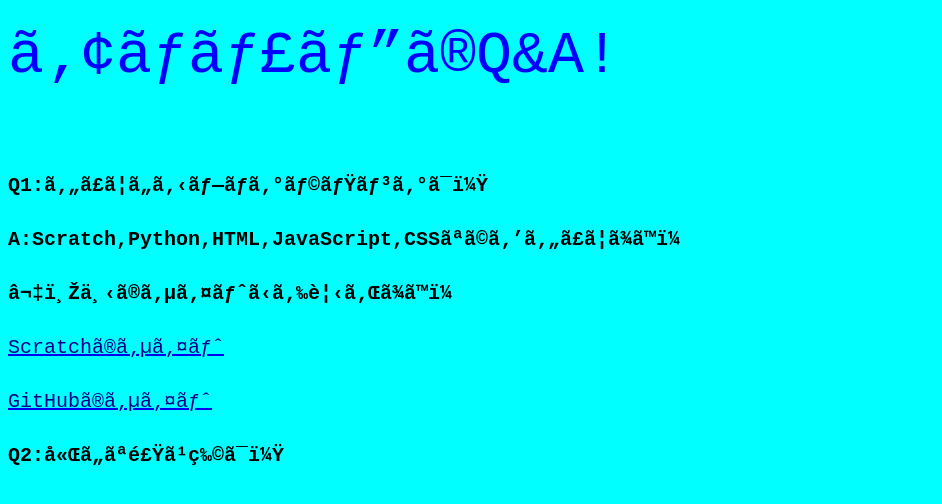
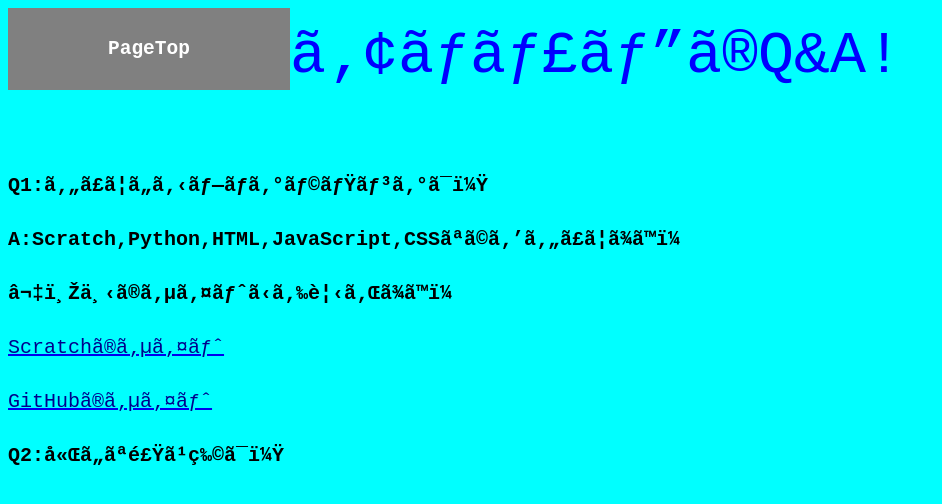
Before and after one commit to Atyapi/Tyapimaru2, a plain HTML site: page index.html in a window 1280 px wide. Shown: the whole page, without its empty margins (0-942 px from the left). Drawn offline with Linux system fonts and the light colour scheme.

Commit message:
Update index.html

```diff
--- a/index.html
+++ b/index.html
@@ -26,7 +26,7 @@
       font-size:15px;
     }
     li{
-      float:left; list-style:none; color:white; padding:30px 500px; background-color:gray; text-align:left; text-decoration: none;font-family:monospace;
+      float:left; list-style:none; color:white; padding:30px 100px; background-color:gray; text-align:left; text-decoration: none;font-family:monospace;
     }
     .myurl{
       color:darkblue;
@@ -38,7 +38,9 @@
     }
   </style>
 <body>
-<p class="tytle">アチャピのQ&A!</p>
+  <a href="https://atyapi.github.io/tyapimaru/"><h2><li>PageTop</li></h2></a>
+
+  <p class="tytle">アチャピのQ&A!</p>
 
   <p class="smalltytle">Q1:やっているプログラミングは？</p>
   <p class="smalltytle">A:Scratch,Python,HTML,JavaScript,CSSなどをやってます！</p>
```
